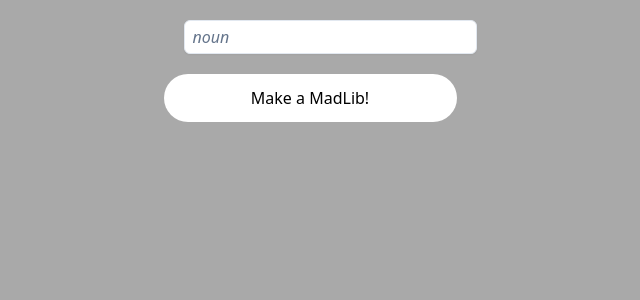
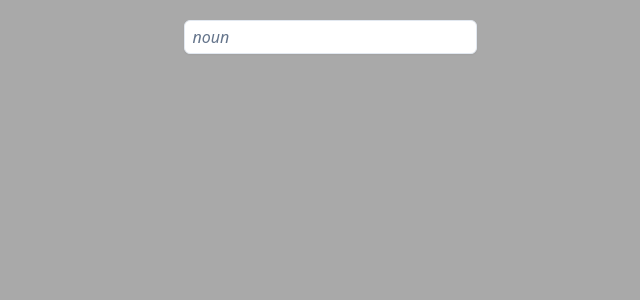
Before and after one commit to Ozz760/MadLibTs, a React (Create React App) app: page / in a window 1280 px wide. Shown: the top 300 px of the page, without its empty margins (330-970 px from the left). Built offline with nearby package versions, Linux system fonts and the light colour scheme.

Commit message:
Done with functionality

```diff
--- a/src/components/InputText.tsx
+++ b/src/components/InputText.tsx
@@ -9,6 +9,7 @@
   // Have a state to show the input fields for each word.
   const [showInput, setShowInput] = useState(false);
   const [showInputA, setShowInputA] = useState(false);
+  const [madLib, setMadLib] = useState(false);
   let [story, setStory] = useState("");
 
   const handleFormSubmit = (e: React.FormEvent<HTMLFormElement>): void => {
@@ -37,6 +38,10 @@
     if (e.target.name === "verb" && e.target.value) {
       setShowInputA(true);
     }
+
+    if (e.target.name === "adjective" && e.target.value) {
+      setMadLib(true);
+    }
   };
 
   return (
@@ -50,7 +55,6 @@
           onChange={handleInputChange}
           value={inputValues.noun}
         />
-        {/* This part is working right now. */}
         {showInput && (
           <input
             className="placeholder:italic placeholder:text-slate-500 border border-slate-200 rounded-md pl-2 pr-3 bg-white m-5 w-full p-1 block shadow-sm focus:outline-none focus:border-black"
@@ -71,11 +75,13 @@
             value={inputValues.adjective}
           />
         )}
-        <div className="flex flex-col">
-          <button className="bg-white rounded-full p-3" type="submit">
-            Make a MadLib!
-          </button>
-        </div>
+        {madLib && (
+          <div className="flex flex-col">
+            <button className="bg-white rounded-full p-3" type="submit">
+              Make a MadLib!
+            </button>
+          </div>
+        )}
         <div className="p-5 flex items-center justify-center">{story}</div>
       </form>
     </div>
```
